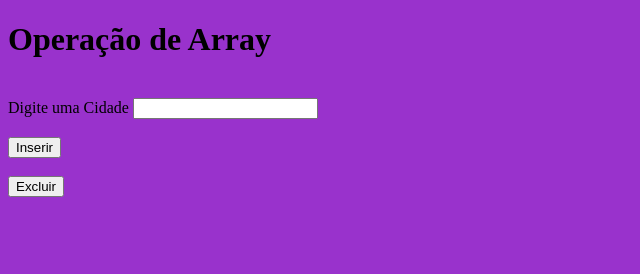
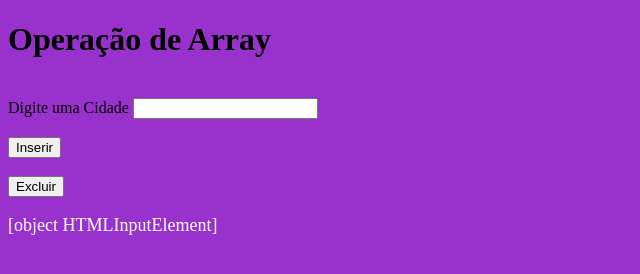
Before and after one commit to kageyama06/prog_array2, a plain HTML site: page index.html in a window 1280 px wide. Both pictures are taken after a click on the button "Excluir". Shown: the whole page, without its empty margins (0-640 px from the left). Drawn offline with Linux system fonts and the light colour scheme.

Commit message:
incluindo innerHTML para imprimir na telinha

```diff
--- a/style.css
+++ b/style.css
@@ -1,3 +1,7 @@
 body{
     background-color: darkorchid;
 }
+#res{
+    font-size: large;
+    color: white;
+}
--- a/vetor.js
+++ b/vetor.js
@@ -1,12 +1,15 @@
 let valor_cidade = []  //variável global do tipo array
+let res = document.getElementById('res')
 
 function inserir(){
     let cidade = document.getElementById('cidade').value
     valor_cidade.push(cidade)
     console.log(valor_cidade)
+    res.innerHTML = cidade
 }
 
 function excluir(){
     valor_cidade.pop(cidade)
     console.log(valor_cidade)
+    res.innerHTML = cidade
 }
```
Also changed, not shown: index.html (+1 -0 lines).
